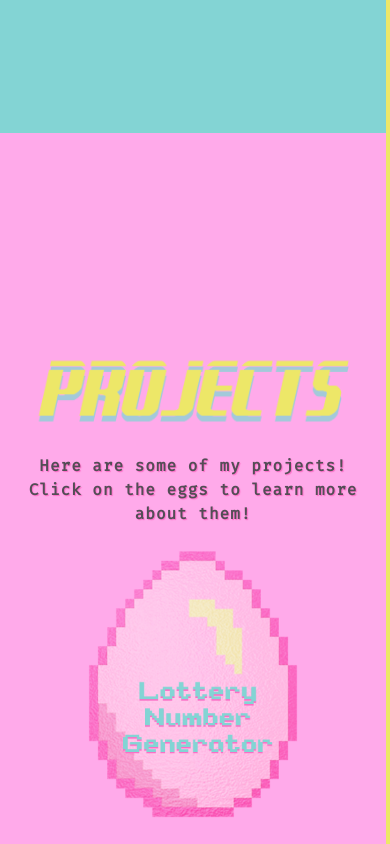
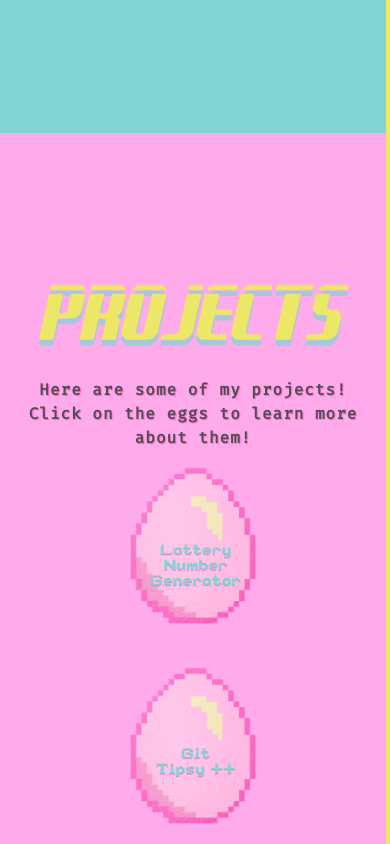
Before and after one commit to veepgoose/portfolio, a React (Create React App) app in the folder goose-portfolio/: page / in a window 390 px wide. Shown: the part 1440-2284 px from the top of the page. Built offline with nearby package versions, Linux system fonts and the light colour scheme.

Commit message:
Media Queries on Footer complete for Mobile

```diff
--- a/goose-portfolio/src/Components/Footer/Footer.css
+++ b/goose-portfolio/src/Components/Footer/Footer.css
@@ -25,3 +25,38 @@
 
 
 }
+
+@media only screen and (max-width: 390px) {
+    .Footer {
+        background-color: #83D4D4;
+        max-height: 100%;
+        display: flex;
+        flex-direction: column;
+        align-items: center;
+        justify-content: center;
+
+
+
+
+
+    }
+
+    .FooterImg {
+        position: absolute;
+        left: 40px;
+        width:80%;
+        height: 15%;
+
+
+    }
+
+    .GooseFooter {
+       position: relative;
+       width: 100%;
+       height: 10%;
+
+
+
+
+    }
+}
--- a/goose-portfolio/src/Components/Projects/Projects.css
+++ b/goose-portfolio/src/Components/Projects/Projects.css
@@ -73,12 +73,13 @@
     .Projects {
         position: relative;
         background-color:#FFAAEA;
-        min-height: 180%;
+        min-height: 120%;
         max-width: 100%;
         display: flex;
         flex-direction: column;
         align-items: center;
         justify-content: center;
+        padding-bottom: 20px;
 
     }
 
@@ -121,12 +122,13 @@
     }
 
     .ProjEgg {
-        height: 300px;
-        width: 250px;
+        height: 175px;
+        width: 150px;
         margin-right: 70px;
         margin-left: 70px;
         margin-top: 50px;
         margin-bottom: -30px;
+
       }
 
       .ProjEgg:hover {
```
